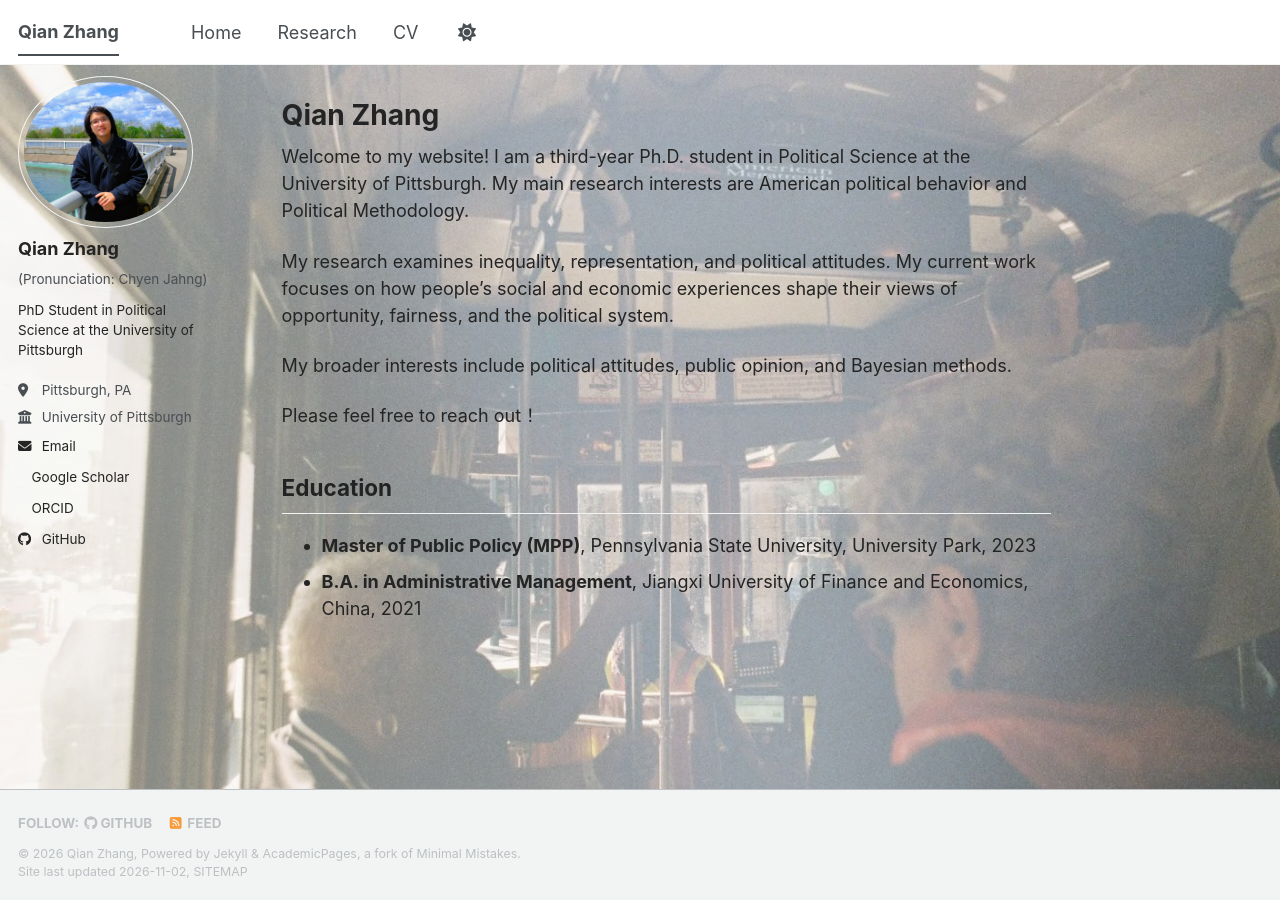
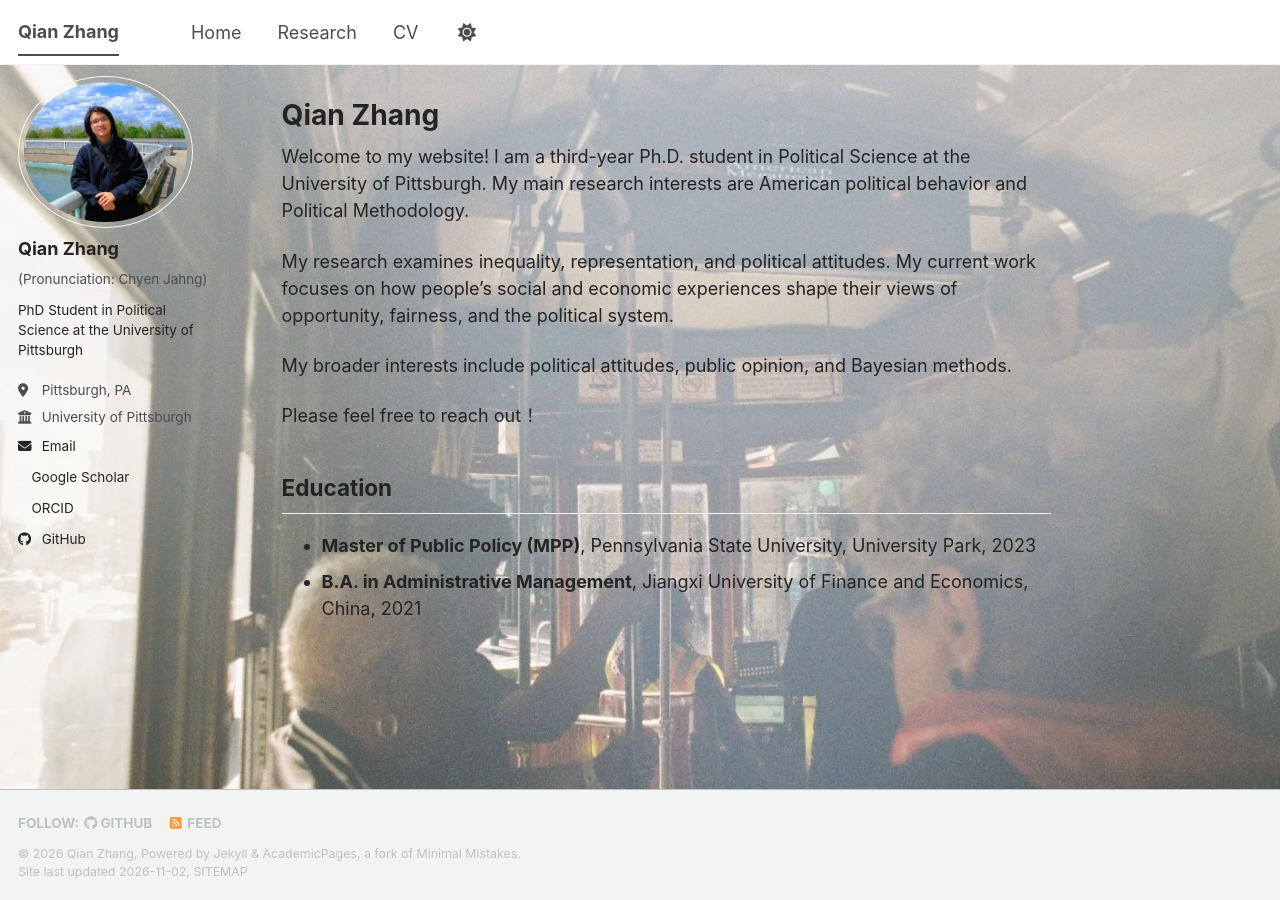
Before and after one commit to Qian567/Qian567.github.io, a Jekyll site: the page built from _pages/about.md, in a window 1280 px wide and 900 px high. Built offline with Jekyll 4.4.1, drawn with Linux system fonts in a browser that asks for light colours; a script bundle is joined from its source files by our own code; a style sheet for code colours, icons or effects is not loaded.

Commit message:
Update custom.html

```diff
--- a/_includes/head/custom.html
+++ b/_includes/head/custom.html
@@ -33,10 +33,10 @@
 body {
   background-image:
     linear-gradient(
-      90deg,
-      rgba(249, 248, 246, 0.52) 0%,
-      rgba(249, 248, 246, 0.50) 65%,
-      rgba(249, 248, 246, 0.25) 100%
+      180deg,
+      rgba(249, 248, 246, 0.60) 0%,
+      rgba(249, 248, 246, 0.50) 45%,
+      rgba(249, 248, 246, 0.20) 100%
     ),
     url("/images/photo1.png") !important;
 
```
